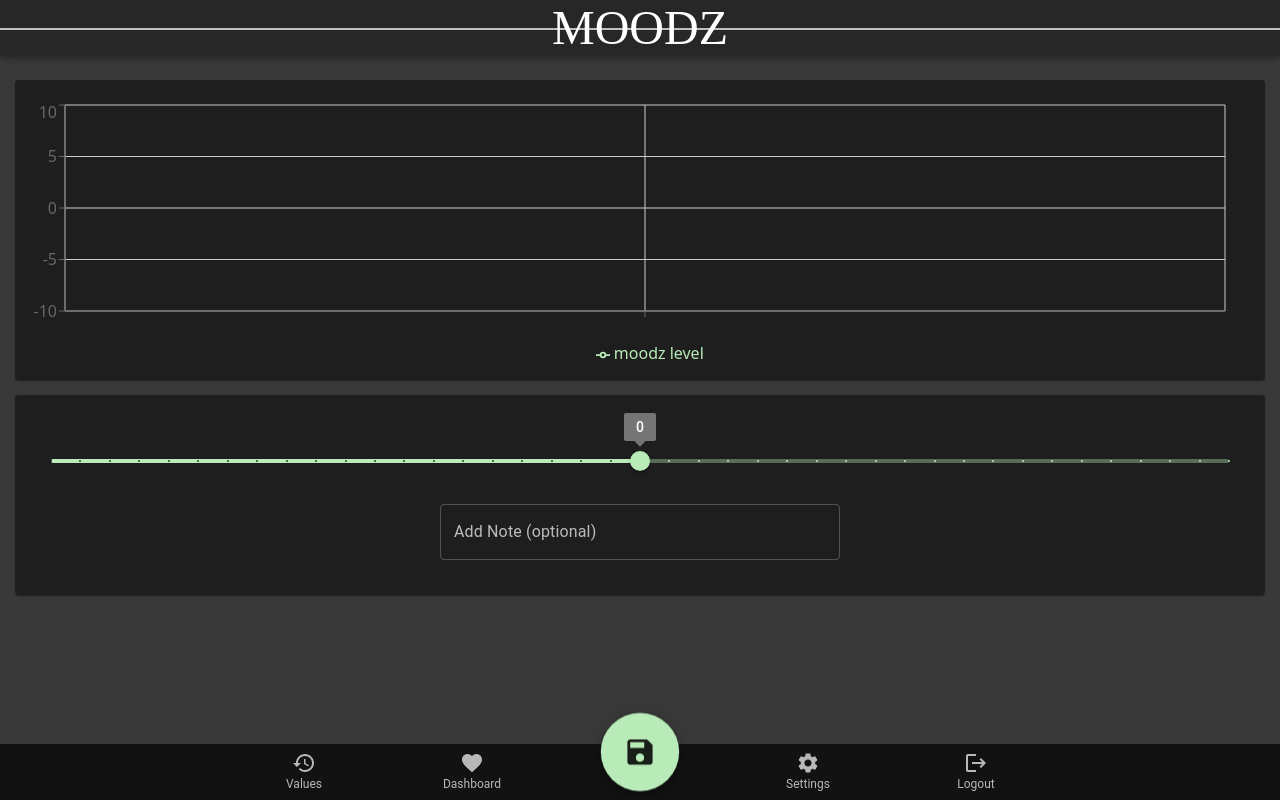
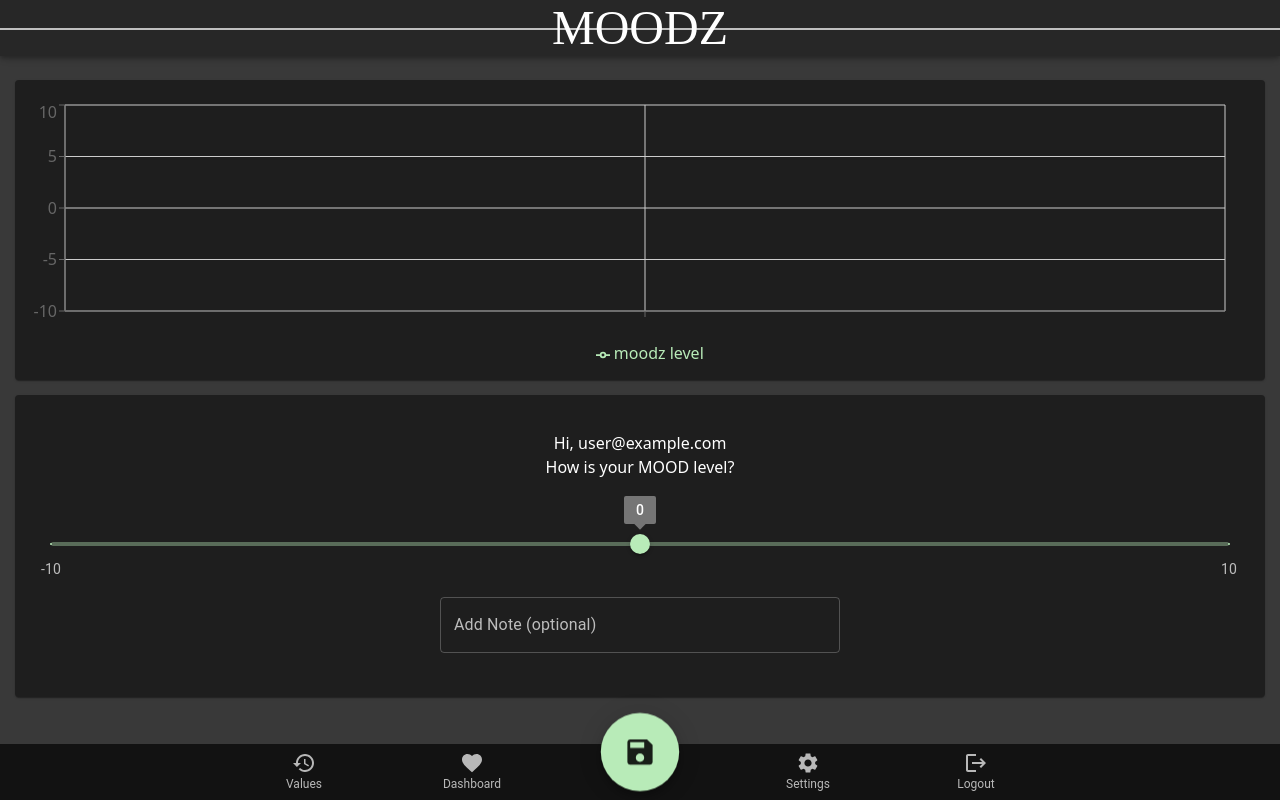
Before and after one commit to ignazka/moodz, a React (Create React App) app: page / in a window 1280 px wide. Built offline with nearby package versions, Linux system fonts and the light colour scheme; no server answers; the database is empty; sample sign-in values are in the browser's storage.

Commit message:
add comment above form and optimize styling of slider

```diff
--- a/src/pages/Main.tsx
+++ b/src/pages/Main.tsx
@@ -156,7 +156,16 @@ function Main() {
     // eslint-disable-next-line react-hooks/exhaustive-deps
   }, []);
 
-
+  const sliderMarks = [
+    {
+      value: -10,
+      label: '-10',
+    },
+    {
+      value: 10,
+      label: '10',
+    },
+  ];
 
   return (
     <ThemeProvider theme={theme}
@@ -204,23 +213,30 @@ function Main() {
         {/* ------------- FORM -------------- */}
 
 
-        <Card style={{ marginTop: 30, margin: 15, padding: 0, paddingTop: 15, height:200}}>
+        <Card style={{ marginTop: 30, margin: 15, padding: 0, marginBottom:50}}>
+
           <form
             className='flex justify-center flex-col items-center m-9'
             onSubmit={handleSubmit}
           >
+            <p
+            style={{textAlign:"center"}}>
+            Hi, {user?.email}<br/>
+        How is your MOOD level?
+        </p>
             <Slider
-              style={{ marginBottom: 20 }}
+              style={{ marginTop:50, marginBottom: 30 }}
               name='value'
               onChange={handleSliderChange}
               defaultValue={0}
               aria-labelledby="discrete-slider-small-steps"
               step={0.5}
-              marks={true}
               min={-10}
               max={10}
+              marks={sliderMarks}
               valueLabelDisplay="on"
               value={sliderValue}
+              track={false}
             />
 
 
```
